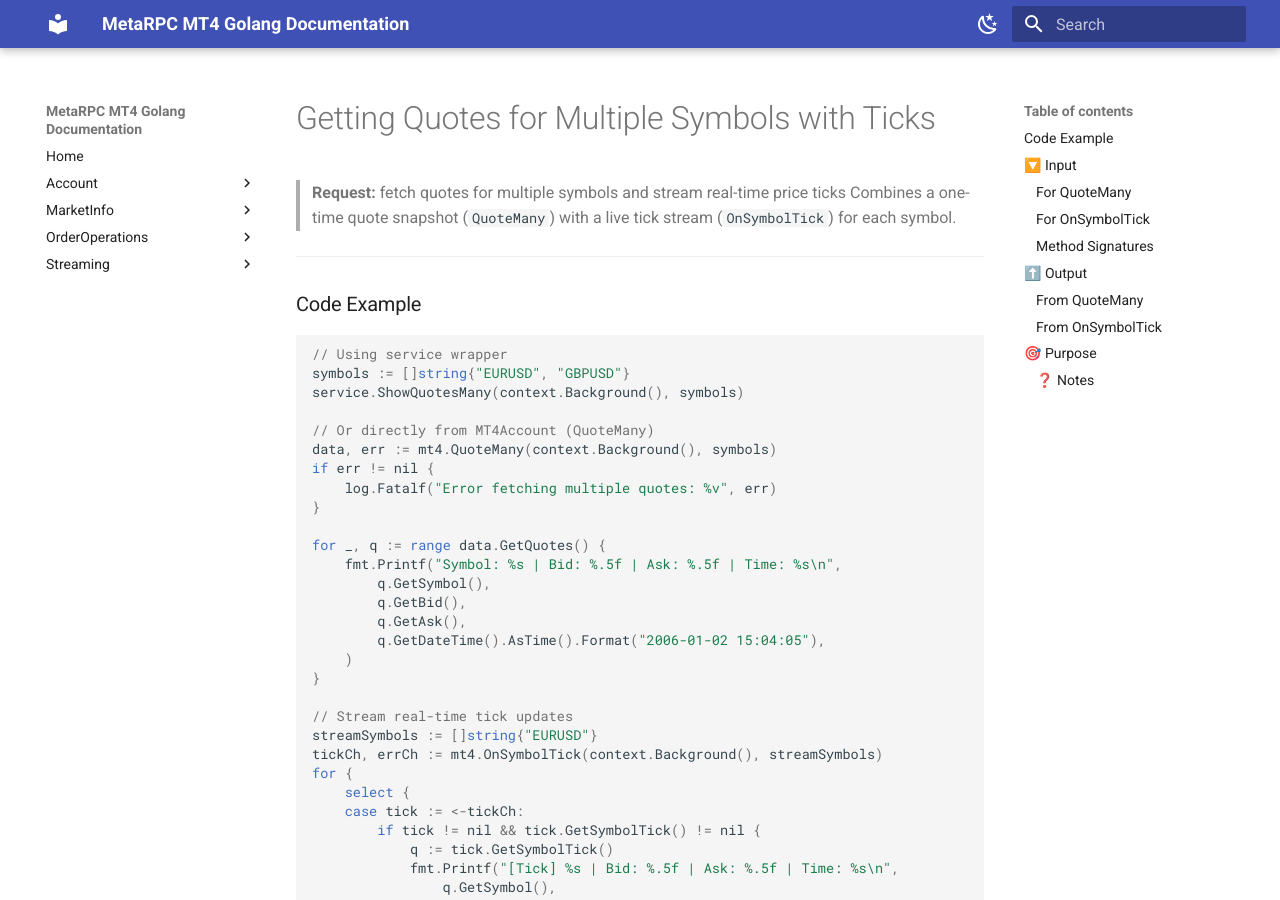
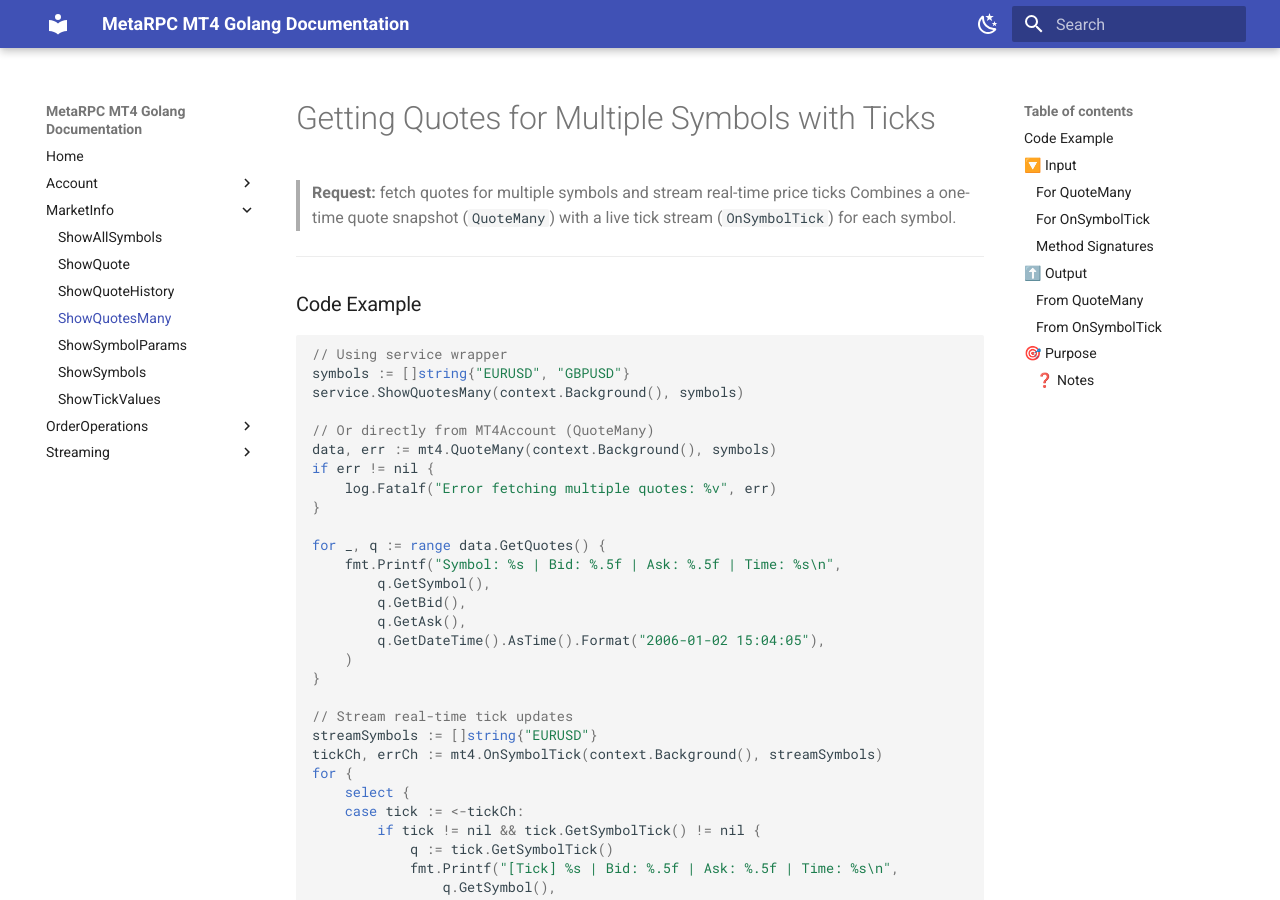
Before and after one commit to MetaRPC/GoMT4, an MkDocs documentation site: the page built from docs/Market_Info/ShowQuotesMany.md, in a window 1280 px wide and 900 px high. Built offline with MkDocs 1.6.1 and Material for MkDocs 9.7.7, drawn with Linux system fonts in a browser that asks for light colours.

Commit message:
Update mkdocs.yml

```diff
--- a/mkdocs.yml
+++ b/mkdocs.yml
@@ -5,22 +5,22 @@
   - Account:
       - ShowAccountSummary: Account/ShowAccountSummary.md
   - MarketInfo:
-      - ShowAllSymbols: Market_info/ShowAllSymbols.md
-      - ShowQuote: Market_info/ShowQuote.md
-      - ShowQuoteHistory: Market_info/ShowQuoteHistory.md
-      - ShowQuotesMany: Market_info/ShowQuotesMany.md
-      - ShowSymbolParams: Market_info/ShowSymbolParams.md
-      - ShowSymbols: Market_info/ShowSymbols.md
-      - ShowTickValues: Market_info/ShowTickValues.md
+      - ShowAllSymbols: Market_Info/ShowAllSymbols.md
+      - ShowQuote: Market_Info/ShowQuote.md
+      - ShowQuoteHistory: Market_Info/ShowQuoteHistory.md
+      - ShowQuotesMany: Market_Info/ShowQuotesMany.md
+      - ShowSymbolParams: Market_Info/ShowSymbolParams.md
+      - ShowSymbols: Market_Info/ShowSymbols.md
+      - ShowTickValues: Market_Info/ShowTickValues.md
   - OrderOperations:
-      - ShowOpenedOrderTickets: Order_operations/ShowOpenedOrderTickets.md
-      - ShowOpenedOrders: Order_operations/ShowOpenedOrders.md
-      - ShowOrderCloseByExample: Order_operations/ShowOrderCloseByExample.md
-      - ShowOrderCloseExample: Order_operations/ShowOrderCloseExample.md
-      - ShowOrderDeleteExample: Order_operations/ShowOrderDeleteExample.md
-      - ShowOrderModifyExample: Order_operations/ShowOrderModifyExample.md
-      - ShowOrderSendExample: Order_operations/ShowOrderSendExample.md
-      - ShowOrdersHistory: Order_operations/ShowOrdersHistory.md
+      - ShowOpenedOrderTickets: Order_Operations/ShowOpenedOrderTickets.md
+      - ShowOpenedOrders: Order_Operations/ShowOpenedOrders.md
+      - ShowOrderCloseByExample: Order_Operations/ShowOrderCloseByExample.md
+      - ShowOrderCloseExample: Order_Operations/ShowOrderCloseExample.md
+      - ShowOrderDeleteExample: Order_Operations/ShowOrderDeleteExample.md
+      - ShowOrderModifyExample: Order_Operations/ShowOrderModifyExample.md
+      - ShowOrderSendExample: Order_Operations/ShowOrderSendExample.md
+      - ShowOrdersHistory: Order_Operations/ShowOrdersHistory.md
   - Streaming:
       - StreamOpenedOrderProfits: Streaming/StreamOpenedOrderProfits.md
       - StreamOpenedOrderTickets: Streaming/StreamOpenedOrderTickets.md
```
